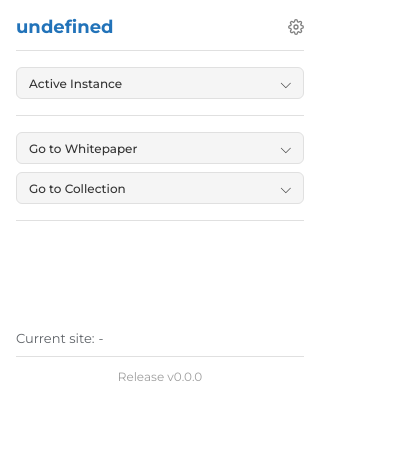
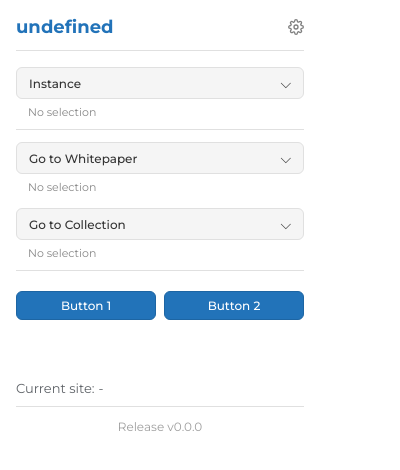
Before and after one commit to jcgerhard/cloudflow_chrome, a browser extension: page popup/popup.html in a window 400 px wide. Drawn offline with Linux system fonts and the light colour scheme.

Commit message:
Add and style new buttons

```diff
--- a/popup/popup.css
+++ b/popup/popup.css
@@ -12,7 +12,7 @@ body {
     font-family: 'Montserrat', -apple-system, BlinkMacSystemFont, 'Segoe UI', Roboto, Oxygen, Ubuntu, Cantarell,
         'Open Sans', 'Helvetica Neue', sans-serif;
     width: 320px;
-    height: 400px;
+    height: 450px;
     overflow: hidden;
 }
 
@@ -135,7 +135,7 @@ footer {
 .dropdown-separator {
     height: 1px;
     background-color: #e0e0e0;
-    margin: 8px 0; /* Equal spacing above and below (matches gap size) */
+    margin: -4px 0 4px; /* Equal spacing above and below (matches gap size) */
     width: 100%;
 }
 
@@ -229,3 +229,44 @@ footer {
 .dropdown-item:hover {
     background-color: #f5f5f5;
 }
+
+/* Style for the selected item display */
+.dropdown-selected {
+    font-size: 11px;
+    color: #888;
+    margin-top: 6px;
+    margin-left: 12px;
+    margin-bottom: 6px;
+    white-space: nowrap;
+    overflow: hidden;
+    text-overflow: ellipsis;
+    max-width: 100%;
+    height: 14px; /* Fixed height to prevent layout shifts */
+}
+
+/* Button container for side-by-side buttons */
+.button-container {
+    display: flex;
+    gap: 8px;
+    margin-top: 8px;
+}
+
+/* Action button styling - updated with blue color */
+.action-button {
+    flex: 1;
+    padding: 6px 12px;
+    background-color: #2273b9; /* Changed to match h1 blue color */
+    border: 1px solid #1d65a3; /* Slightly darker border */
+    border-radius: 6px;
+    text-align: center;
+    font-family: 'Montserrat', sans-serif;
+    font-size: 12px;
+    font-weight: 500;
+    color: #fff; /* Changed to white for better contrast */
+    cursor: pointer;
+    transition: all 0.2s ease;
+}
+
+.action-button:hover {
+    background-color: #1d65a3; /* Darker blue on hover */
+}
--- a/popup/popup.html
+++ b/popup/popup.html
@@ -26,7 +26,8 @@
                 <div class="dropdown-section">
                     <!-- Add Active Instance dropdown -->
                     <div class="dropdown" id="instance-dropdown">
-                        <button class="dropdown-toggle" id="instance-toggle">Active Instance</button>
+                        <button class="dropdown-toggle" id="instance-toggle">Instance</button>
+                        <div class="dropdown-selected">No selection</div>
                         <div class="dropdown-menu">
                             <div class="dropdown-search">
                                 <input type="text" placeholder="Search..." class="dropdown-search-input" />
@@ -45,6 +46,7 @@
                     <!-- Existing whitepaper dropdown -->
                     <div class="dropdown" id="whitepaper-dropdown">
                         <button class="dropdown-toggle" id="whitepaper-toggle">Go to Whitepaper</button>
+                        <div class="dropdown-selected">No selection</div>
                         <div class="dropdown-menu">
                             <div class="dropdown-search">
                                 <input type="text" placeholder="Search..." class="dropdown-search-input" />
@@ -60,6 +62,7 @@
                     <!-- Add Collection dropdown -->
                     <div class="dropdown" id="collection-dropdown">
                         <button class="dropdown-toggle" id="collection-toggle">Go to Collection</button>
+                        <div class="dropdown-selected">No selection</div>
                         <div class="dropdown-menu">
                             <div class="dropdown-search">
                                 <input type="text" placeholder="Search..." class="dropdown-search-input" />
@@ -74,6 +77,12 @@
 
                     <!-- Add new separator below the last dropdown -->
                     <div class="dropdown-separator"></div>
+
+                    <!-- Add two buttons next to each other -->
+                    <div class="button-container">
+                        <button class="action-button">Button 1</button>
+                        <button class="action-button">Button 2</button>
+                    </div>
                 </div>
 
                 <div class="info-section">
--- a/popup/popup.js
+++ b/popup/popup.js
@@ -44,8 +44,11 @@ document.addEventListener('DOMContentLoaded', () => {
 
     // Initialize dropdown functionality
     initDropdowns();
+
+    // Initialize action buttons
 });
 
+// Function to initialize dropdowns
 function initDropdowns() {
     const dropdowns = document.querySelectorAll('.dropdown');
 
@@ -65,6 +68,7 @@ function initDropdowns() {
         const toggle = dropdown.querySelector('.dropdown-toggle');
         const searchInput = dropdown.querySelector('.dropdown-search-input');
         const items = dropdown.querySelectorAll('.dropdown-item');
+        const selectedDisplay = dropdown.querySelector('.dropdown-selected');
 
         // Toggle dropdown open/closed
         toggle.addEventListener('click', function (e) {
@@ -96,6 +100,44 @@ function initDropdowns() {
                 });
             });
         }
+
+        // Add click handlers to all dropdown items
+        items.forEach((item) => {
+            item.addEventListener('click', function (e) {
+                e.preventDefault();
+
+                // Close the dropdown when item is clicked
+                dropdown.classList.remove('active');
+
+                // Update the selected item display
+                if (selectedDisplay) {
+                    selectedDisplay.textContent = this.textContent;
+                    // Save the selection in localStorage for persistence
+                    const dropdownId = dropdown.id;
+                    if (dropdownId) {
+                        localStorage.setItem(`${dropdownId}-selection`, this.textContent);
+                    }
+                }
+
+                // Here you can add any additional functionality when an item is clicked
+                // For example: Update the dropdown button text
+                // toggle.textContent = this.textContent;
+
+                // Or navigate to the item's href if needed
+                // const href = this.getAttribute('href');
+                // if (href && href !== '#') {
+                //     window.location.href = href;
+                // }
+            });
+        });
+
+        // Restore saved selection from localStorage
+        if (selectedDisplay && dropdown.id) {
+            const savedSelection = localStorage.getItem(`${dropdown.id}-selection`);
+            if (savedSelection) {
+                selectedDisplay.textContent = `${savedSelection}`;
+            }
+        }
     });
 
     // Double-check that all dropdowns are closed by default
@@ -105,3 +147,15 @@ function initDropdowns() {
         });
     }, 0);
 }
+
+// Function to initialize action buttons
+function initActionButtons() {
+    const actionButtons = document.querySelectorAll('.action-button');
+
+    actionButtons.forEach((button, index) => {
+        button.addEventListener('click', function () {
+            console.log(`Button ${index + 1} clicked`);
+            // Add your button functionality here
+        });
+    });
+}
```
